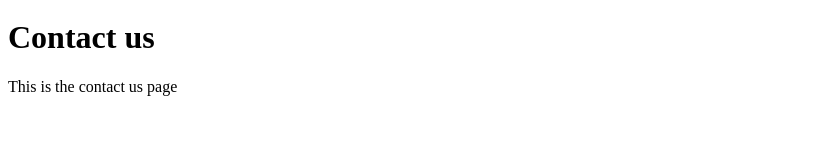
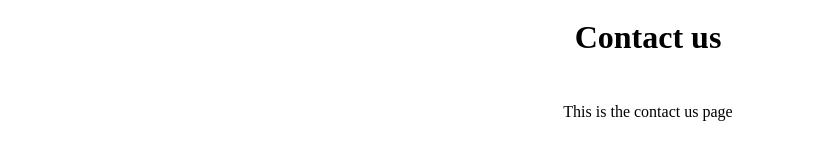
Before and after one commit to abbydineen321/OptiMaths, a plain HTML site: page contact.html in a window 1280 px wide. Shown: the part 219-378 px from the top of the page, without its empty margins (0-820 px from the left). Drawn offline with Linux system fonts and the light colour scheme.

Commit message:
link to css

```diff
--- a/contact.html
+++ b/contact.html
@@ -7,6 +7,7 @@
         <img src="OPTiMaths logo.png" alt="OPTiMaths logo">
         </a>
         <h1>Contact us</h1>
+        <link rel="stylesheet" href="optimaths.css">
     </head>
     <body>
         <p>
```
